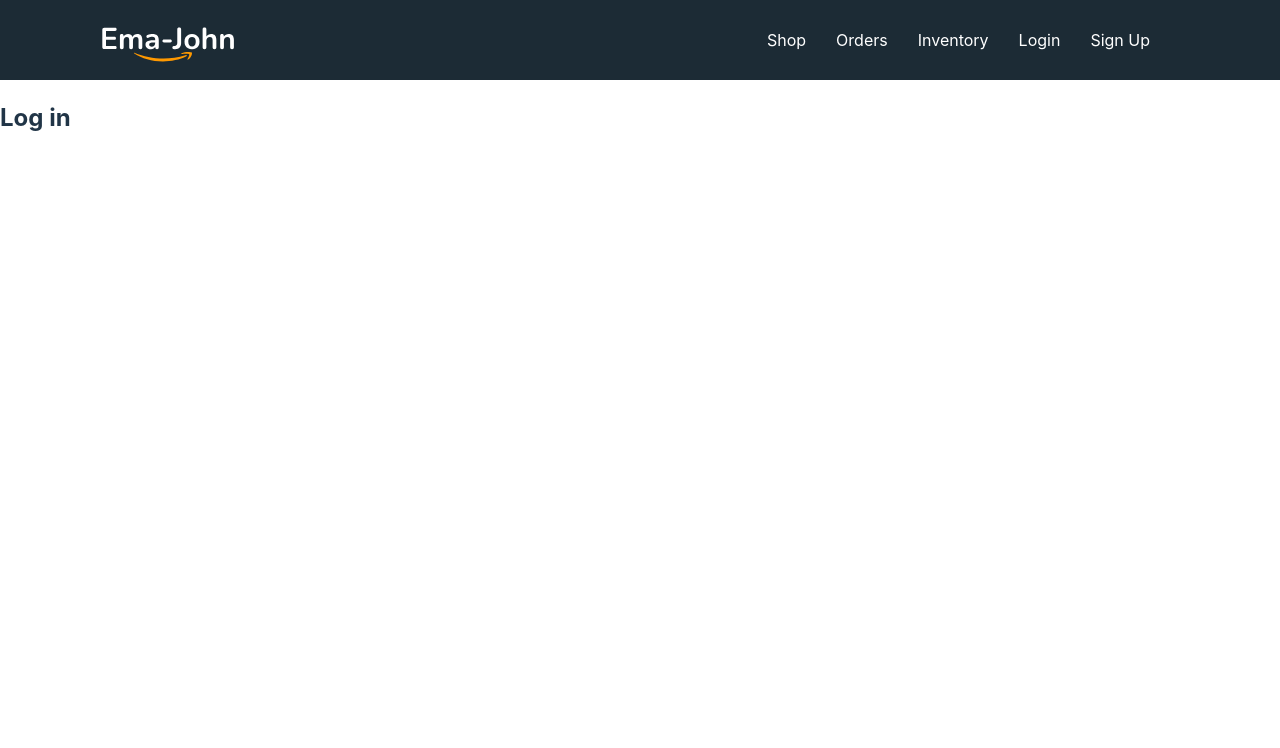
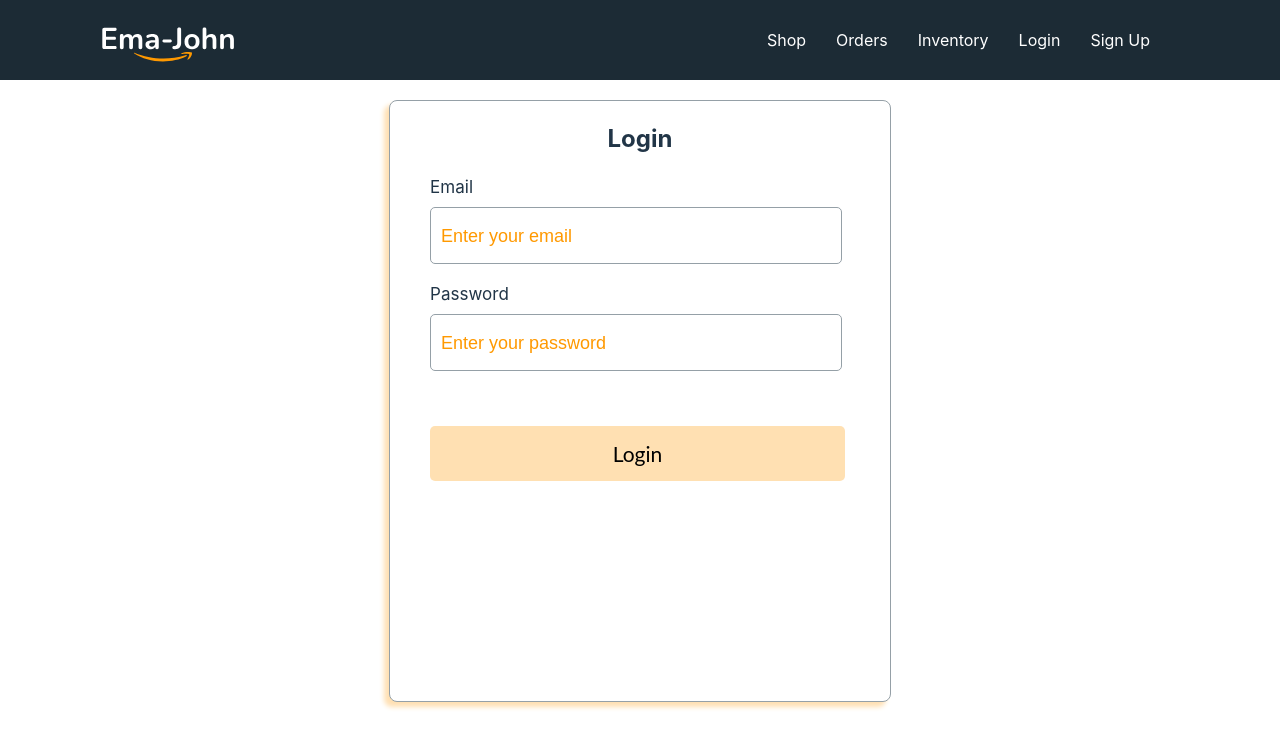
Before and after one commit to Arif-Hossan/simple-ema-john, a React (Vite) app: page /login in a window 1280 px wide. Shown: the top 748 px of the page. Built offline with nearby package versions, Linux system fonts and the light colour scheme.

Commit message:
create signup and login form

```diff
--- a/src/component/Login/Login.css
+++ b/src/component/Login/Login.css
@@ -0,0 +1,55 @@
+.form-container {
+  width: 500px;
+  height: 600px;
+  border-radius: 8px;
+  border: 1px solid #95a0a7;
+  background: #fff;
+  margin: 20px auto;
+  box-shadow: -5px 5px 5px #FFE0B3 ;
+
+}
+form{
+    padding: 0 40px;
+}
+.form-title {
+  text-align: center;
+}
+.form-control label {
+  display: block;
+  font-size: 17px;
+  font-style: normal;
+  font-weight: 400;
+  line-height: normal;
+  letter-spacing: 0.026px;
+  margin-bottom: 10px;
+}
+.form-control input {
+  width: 390px;
+  height: 55px;
+  border-radius: 5px;
+  border: 1px solid #95a0a7;
+  font-size: 1.3em;
+  padding: 0 10px;
+  margin-bottom: 20px;
+}
+.form-control input::placeholder {
+  font-size: 18px;
+  color: #f90;
+}
+.btn-submit {
+  width: 415px;
+  height: 55px;
+  border-radius: 5px;
+  background: rgba(255, 153, 0, 0.3);
+  border: none;
+  font-family: Lato;
+  font-size: 21px;
+  font-style: normal;
+  font-weight: 400;
+  line-height: normal;
+  letter-spacing: 0.032px;
+  margin-top: 35px;
+}
+.btn-submit:hover {
+  background: rgba(255, 153, 0, 0.6);
+}
--- a/src/component/Login/Login.jsx
+++ b/src/component/Login/Login.jsx
@@ -3,8 +3,19 @@
 
 const Login = () => {
     return (
-        <div>
-            <h2>Log in</h2>
+        <div className='form-container'>
+            <h2 className="form-title">Login</h2>
+            <form action="">
+                <div className="form-control">
+                    <label htmlFor="email">Email</label>
+                    <input type="email" name="email"  placeholder='Enter your email' required/>
+                </div>
+                <div className="form-control">
+                    <label htmlFor="password">Password</label>
+                    <input type="password" name="password"  placeholder='Enter your password' required/>
+                </div>
+                <input className='btn-submit' type="submit" value="Login" />
+            </form>
         </div>
     );
 };
--- a/src/component/SignUp/SingUp.jsx
+++ b/src/component/SignUp/SingUp.jsx
@@ -2,9 +2,24 @@
 
 const SingUp = () => {
     return (
-        <div>
-            <h2>This is from signup</h2>
-        </div>
+        <div className='form-container'>
+        <h2 className="form-title">Sign Up</h2>
+        <form action="">
+            <div className="form-control">
+                <label htmlFor="email">Email</label>
+                <input type="email" name="email"  placeholder='Enter your email' required/>
+            </div>
+            <div className="form-control">
+                <label htmlFor="password">Password</label>
+                <input type="password" name="password"  placeholder='Enter your password' required/>
+            </div>
+            <div className="form-control">
+                <label htmlFor="password">Confirm Password</label>
+                <input type="password" name="confirm_password"  placeholder='Retype your password' required/>
+            </div>
+            <input className='btn-submit' type="submit" value="Sign Up" />
+        </form>
+    </div>
     );
 };
 
```
